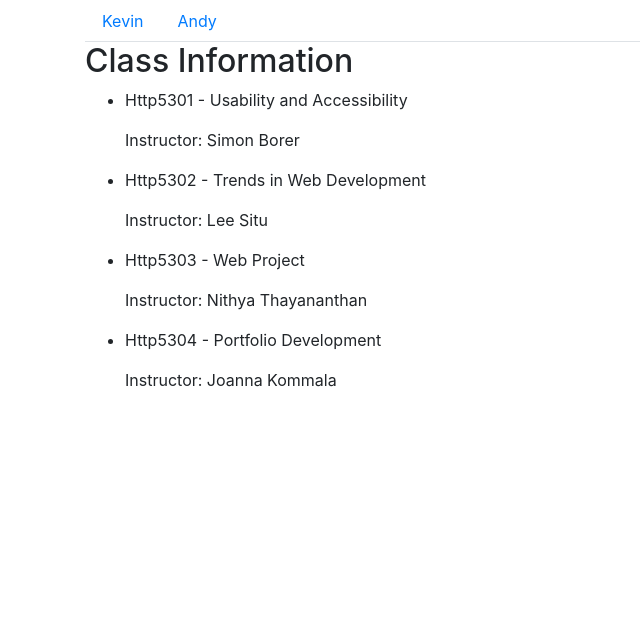
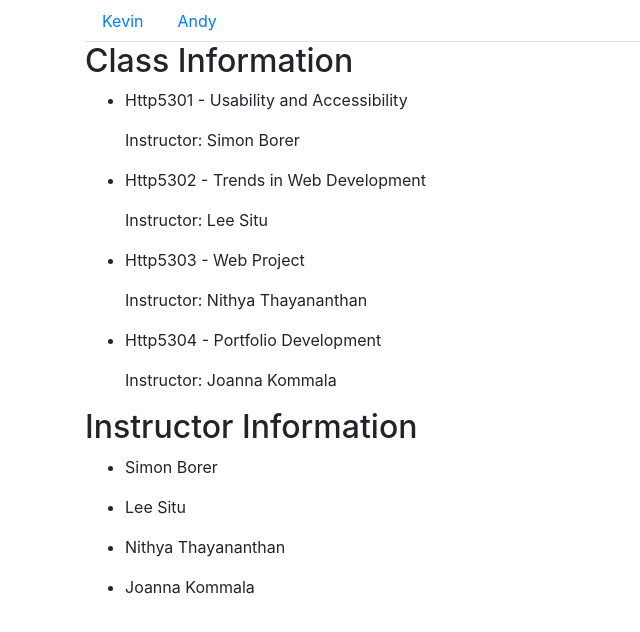
Before and after one commit to kevin-ziteng/http5302-Assignment2, an Angular app: page / in a window 1280 px wide. Shown: the top 632 px of the page, without its empty margins (0-640 px from the left). Built offline with nearby package versions, Linux system fonts and the light colour scheme.

Commit message:
andy: update instructor model, service, component

```diff
--- a/src/app/app.component.html
+++ b/src/app/app.component.html
@@ -12,4 +12,5 @@
 </header>
 <div class="container">
     <app-timetable></app-timetable>
+    <app-instructor></app-instructor>
 </div>
--- a/src/app/app.module.ts
+++ b/src/app/app.module.ts
@@ -3,11 +3,13 @@ import { NgModule } from '@angular/core';
 
 import { AppComponent } from './app.component';
 import { TimetableComponent } from './timetable/timetable.component';
+import { InstructorComponent } from './instructor/instructor.component';
 
 @NgModule({
   declarations: [
     AppComponent,
-    TimetableComponent
+    TimetableComponent,
+    InstructorComponent
   ],
   imports: [
     BrowserModule
--- /dev/null
+++ b/src/app/instructor.service.ts
@@ -0,0 +1,22 @@
+import { Injectable } from '@angular/core';
+import { Instructor } from "./instructor";
+import {Observable, Observer, of} from "rxjs";
+
+@Injectable({
+  providedIn: 'root'
+})
+export class InstructorService {
+
+  instructors: Instructor[] = [
+      {id: 1, name: 'Simon Borer', dateOfBirth: new Date('01/01/1980'), isPartTime: true},
+      {id: 2, name: 'Lee Situ', dateOfBirth: new Date('01/01/1990'), isPartTime: true},
+      {id: 3, name: 'Nithya Thayananthan', dateOfBirth: new Date('01/01/1970'), isPartTime: true},
+      {id: 4, name: 'Joanna Kommala', dateOfBirth: new Date('01/01/1970'), isPartTime: true},
+  ]
+
+  getInstructors():Observable<Instructor[]> {
+    return of(this.instructors);
+  }
+
+  constructor() { }
+}
--- /dev/null
+++ b/src/app/instructor.ts
@@ -0,0 +1,6 @@
+export class Instructor {
+    id: number;
+    name: string;
+    dateOfBirth: Date;
+    isPartTime: boolean;
+}
--- /dev/null
+++ b/src/app/instructor/instructor.component.html
@@ -0,0 +1,9 @@
+<h2>Instructor Information</h2>
+
+<div *ngIf="instructors">
+  <ul>
+    <li *ngFor="let i of instructors">
+      <p>{{ i.name }}</p>
+    </li>
+  </ul>
+</div>
--- /dev/null
+++ b/src/app/instructor/instructor.component.ts
@@ -0,0 +1,24 @@
+import { Component, OnInit } from '@angular/core';
+import { InstructorService } from '../instructor.service';
+import { Instructor } from '../instructor';
+
+@Component({
+  selector: 'app-instructor',
+  templateUrl: './instructor.component.html',
+  styleUrls: ['./instructor.component.css']
+})
+export class InstructorComponent implements OnInit {
+
+  instructors: Instructor[];
+
+  constructor(private instructorService: InstructorService) { }
+
+  getInstructors() {
+    this.instructorService.getInstructors().subscribe(item => this.instructors = item);
+  }
+
+  ngOnInit() {
+    this.getInstructors();
+  }
+
+}
```
Also changed, not shown: src/app/instructor/instructor.component.css (added), 2 other files (tests, documents, lock files or other folders).
